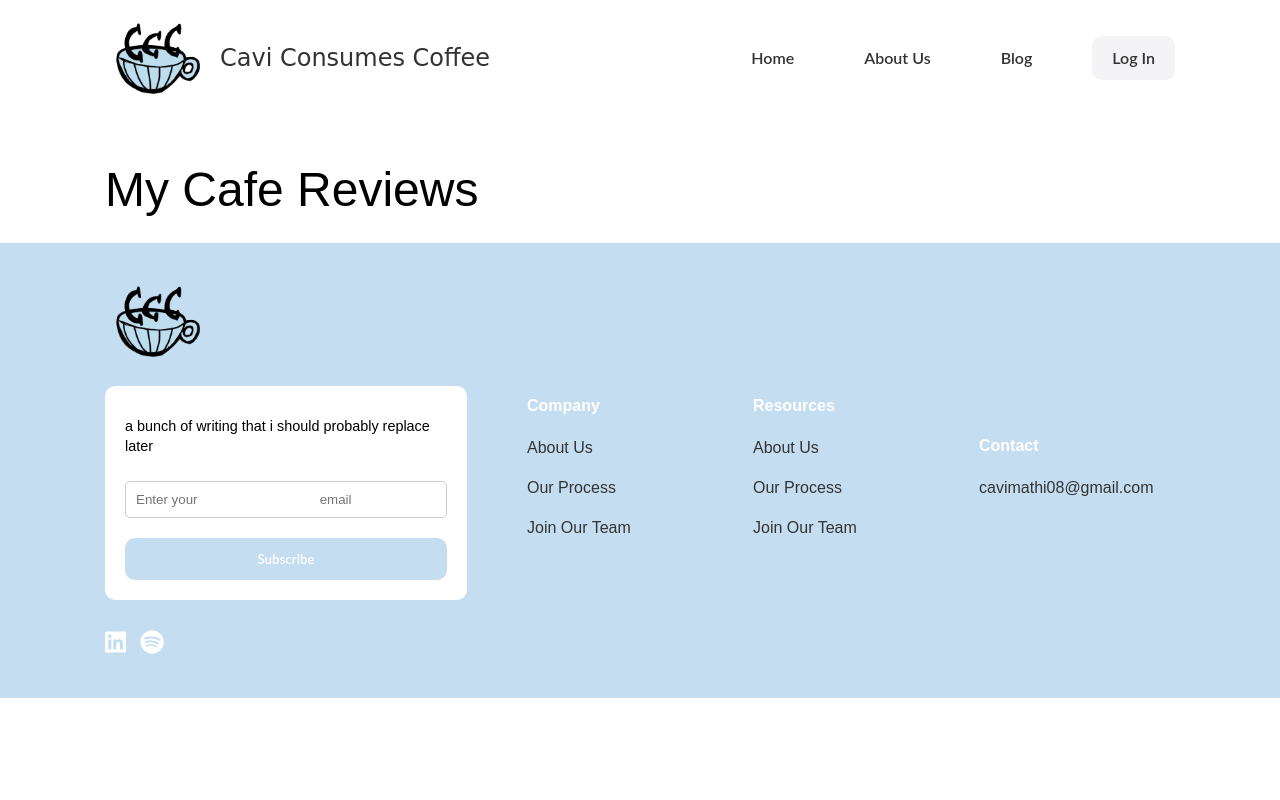
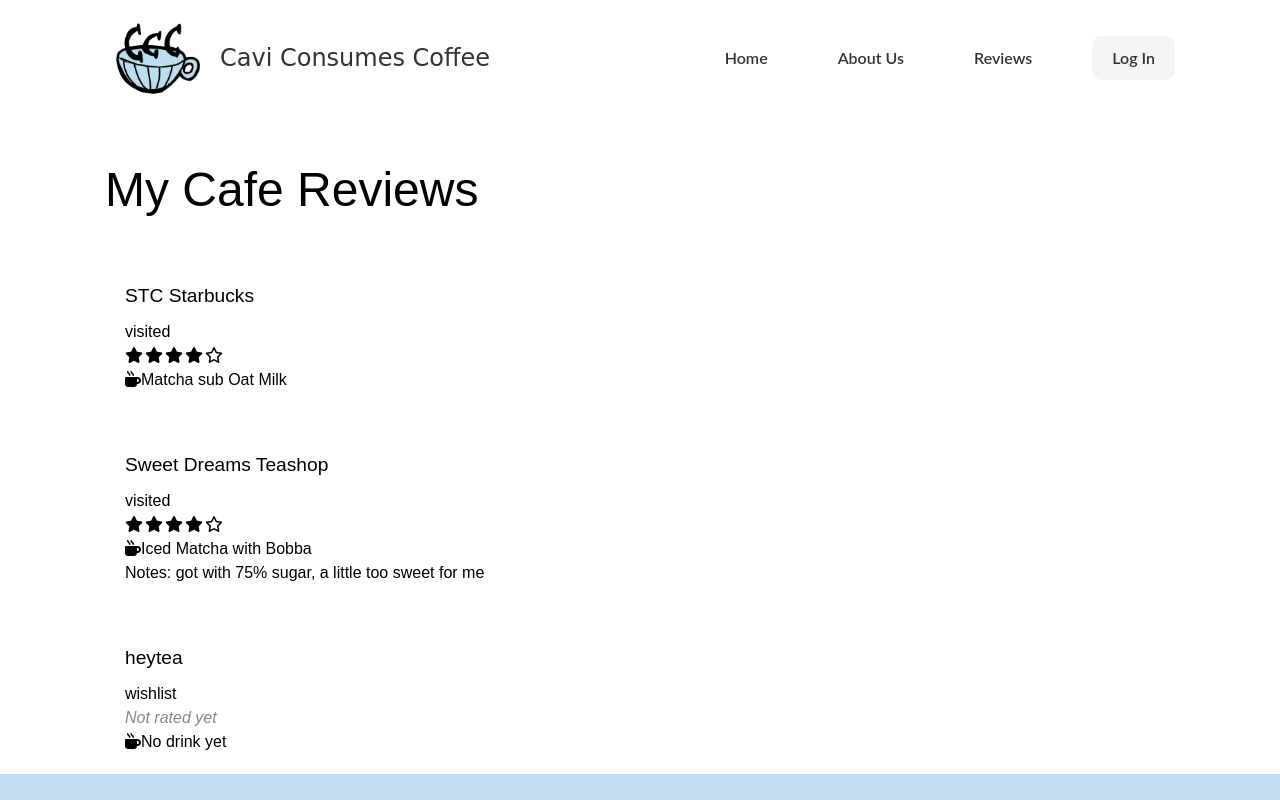
Before and after one commit to cavimathi08-stack/Cavi-Consumes-Coffee, a plain HTML site: page reviews.html in a window 1280 px wide. Shown: the top 800 px of the page. Drawn offline with Linux system fonts and the light colour scheme; a small style sheet from the web is missing; a web font is replaced by a local one.

Commit message:
Render cafe cards on reviews page

```diff
--- a/main.js
+++ b/main.js
@@ -45,3 +45,87 @@ document.addEventListener('DOMContentLoaded', () => {
         mobileMenu.classList.toggle('active')
     );
 })
+
+// cafe reviews
+
+const cafes = [
+    {
+        id: 1,
+        name: "STC Starbucks",
+        address: "200 University Ave W, Waterloo, ON",
+        lat: 43.470913,
+        lng: -80.543496,
+        status: "visited",
+        drink: "Matcha sub Oat Milk",
+        rating: 4, // drink rating
+        notes: "",
+    },
+
+    {
+        id: 2,
+        name: "Sweet Dreams Teashop",
+        address: "170 University Ave W #14, Waterloo, ON",
+        lat: 43.472393,
+        lng: -80.539226,
+        status: "visited",
+        drink: "Iced Matcha with Bobba",
+        rating: 4,
+        notes: "Notes: got with 75% sugar, a little too sweet for me",
+    },
+
+    {
+        id: 3,
+        name: "heytea",
+        address: "250 Phillip St Unit D, Waterloo, ON",
+        lat: 43.473201,
+        lng: -80.536739,
+        status: "wishlist",
+        drink: "",
+        rating: 0,
+        notes: "",
+    },
+]
+
+document.addEventListener('DOMContentLoaded', ()=>{
+    const listEl = document.getElementById('cafe-list');
+    if (!listEl) return;
+
+    function starsHTML(rating){
+        if (rating == 0) return '<span class="no-rating">Not rated yet</span>';
+
+        let stars = '';
+        for (let i = 1; i<=5; i++){
+            if (i<=rating){
+                stars += '<i class="fa-solid fa-star"></i>';
+            }
+            else {
+                stars+= '<i class="fa-regular fa-star"></i>';
+            }
+        }
+        return stars;
+    }
+
+
+
+    function renderCafes(){
+        listEl.innerHTML='';
+
+        cafes.forEach((cafe)=>{
+            const card = document.createElement('article');
+            card.className = 'card cafe-card';
+
+            card.innerHTML = `
+            <h3 class = "text-md">${cafe.name}</h3>
+            <span class="badge ${cafe.status}">${cafe.status}</span>
+            <div class="stars">${starsHTML(cafe.rating)}</div>
+            <p><i class="fas fa-mug-hot"></i>${cafe.drink|| 'No drink yet'}</p>
+            <p class="notes">${cafe.notes||''}</p>
+            `;
+
+            listEl.appendChild(card);
+        });
+    }
+
+    renderCafes();
+
+});
--- a/review.html
+++ b/reviews.html
@@ -9,7 +9,7 @@
         <link href="https://fonts.googleapis.com/css2?family=Gaegu:wght@300;400;700&display=swap" rel="stylesheet">
          <link rel="stylesheet" href="https://cdnjs.cloudflare.com/ajax/libs/lato-font/3.0.0/css/lato-font.css" integrity="sha512-DdjGGRLdxZPin6QfSJ0dhPPTvyFzCvNl7jhl/AKMa3oyfUmelLEFLXi9thQWf3ynI9q/ehTcVPb+o1z8oo5ydg==" crossorigin="anonymous" referrerpolicy="no-referrer">
         <link rel="stylesheet" href="style.css">
-        <link rel="shortcut icon" href="images/ccclogo.png" type="images/png">
+        <link rel="shortcut icon" href="images/ccclogo.png" type="image/png">
         <link
         rel="stylesheet"
         href="https://cdnjs.cloudflare.com/ajax/libs/font-awesome/6.4.2/css/all.min.css"
@@ -38,7 +38,7 @@
                         </li>
 
                         <li>
-                            <a href="#">Blog</a>
+                            <a href="reviews.html">Reviews</a>
                         </li>
                         <li>
                             <a class="btn" href="#">Log In</a>
@@ -131,7 +131,12 @@
                 </div>
             </div>
         </footer>
-
-
+        <script src="main.js"></script>
     </body>
 </html>
+
+<!--- for 'card.innerHTML' in main.js
+<span class="badge ${cafe.status}">${cafe.status}</span>
+<div class="stars">${stars.HTML(cafe.rating)}</div>
+<p><i class="fas fa-mug-hot"></i>${cafe.drink|| 'No drink yet'}</p>
+<p class="notes">${cafe.notes||''}</p> --->
--- a/style.css
+++ b/style.css
@@ -282,6 +282,17 @@ img{
 
 }
 
+/* stars for rating */
+.stars i{
+    color: #000;
+    margin-right: 2px;
+}
+
+.no-rating{
+    font-style: italic;
+    color: #888;
+}
+
 
 /* Utility Classes */
 .container{
```
Also changed, not shown: index.html (+7 -7 lines).
